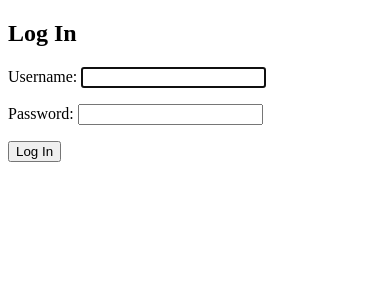
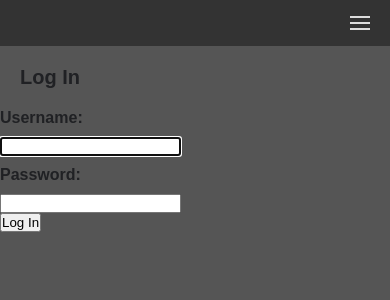
Before and after one commit to blevi3/google_drive_for_home, a Django app: page /accounts/login/ in a window 390 px wide. Shown: the top 300 px of the page. Run offline with Django 4.2, Linux system fonts and the light colour scheme.

Commit message:
navbar added

```diff
--- /dev/null
+++ b/uploader/static/css/navbar.css
@@ -0,0 +1,490 @@
+* {
+  margin: 0;
+  padding: 0;
+  text-decoration: none
+}
+
+body {
+  background: #555;
+}
+
+header {
+  position: relative;
+  width: 100%;
+  background: #333;
+  z-index: 3;
+}
+
+.logo {
+  position: relative;
+  z-index: 123;
+  padding: 10px;
+  font: 18px verdana;
+  color: #6DDB07;
+  float: left;
+  width: 15%
+}
+
+.logo a {
+  color: #6DDB07;
+}
+
+nav {
+  position: relative;
+  width: 980px;
+
+}
+
+.right{
+  padding-right: 2rem;
+  margin-left: auto;
+}
+#cssmenu{
+  width: 100%;
+}
+#cssmenu,
+#cssmenu ul,
+#cssmenu ul li,
+#cssmenu ul li a,
+#cssmenu #head-mobile {
+  border: 0;
+  list-style: none;
+  line-height: 1;
+  display: block;
+  position: relative;
+  -webkit-box-sizing: border-box;
+  -moz-box-sizing: border-box;
+  box-sizing: border-box
+
+}
+
+#cssmenu > ul:last-child {
+  float: right;
+}
+
+
+#cssmenu{
+  display: flex;
+}
+
+#cssmenu:after,
+#cssmenu>ul:after {
+  content: ".";
+  display: block;
+  clear: both;
+  visibility: hidden;
+  line-height: 0;
+  height: 0
+}
+
+#cssmenu #head-mobile {
+  display: none
+}
+
+#cssmenu {
+  font-family: sans-serif;
+  background: #333;
+}
+#cssmenu>ul {
+  margin-bottom: 0;
+}
+
+#cssmenu>ul>li {
+  float: left
+}
+
+#cssmenu>ul>li>a {
+  padding: 17px;
+  font-size: 12px;
+  letter-spacing: 1px;
+  text-decoration: none;
+  color: #ddd;
+  font-weight: 700;
+}
+
+#cssmenu>ul>li:hover>a,
+#cssmenu ul li.active a {
+  color: #fff
+}
+
+#cssmenu>ul>li:hover,
+#cssmenu ul li.active:hover,
+#cssmenu ul li.active,
+#cssmenu ul li.has-sub.active:hover {
+  background: #448D00 !important;
+  -webkit-transition: background .3s ease;
+  -ms-transition: background .3s ease;
+  transition: background .3s ease;
+}
+
+#cssmenu>ul>li.has-sub>a {
+  padding-right: 30px
+}
+
+#cssmenu>ul>li.has-sub>a:after {
+  position: absolute;
+  top: 22px;
+  right: 11px;
+  width: 8px;
+  height: 2px;
+  display: block;
+  background: #ddd;
+  content: ''
+}
+
+#cssmenu>ul>li.has-sub>a:before {
+  position: absolute;
+  top: 19px;
+  right: 14px;
+  display: block;
+  width: 2px;
+  height: 8px;
+  background: #ddd;
+  content: '';
+  -webkit-transition: all .25s ease;
+  -ms-transition: all .25s ease;
+  transition: all .25s ease
+}
+
+#cssmenu>ul>li.has-sub:hover>a:before {
+  top: 23px;
+  height: 0
+}
+
+#cssmenu ul ul {
+  position: absolute;
+  left: -9999px
+}
+
+#cssmenu ul ul li {
+  height: 0;
+  -webkit-transition: all .25s ease;
+  -ms-transition: all .25s ease;
+  background: #333;
+  transition: all .25s ease
+}
+
+#cssmenu ul ul li:hover {}
+
+#cssmenu li:hover>ul {
+  left: auto
+}
+
+#cssmenu li:hover>ul>li {
+  height: 35px
+}
+
+#cssmenu ul ul ul {
+  margin-left: 100%;
+  top: 0
+}
+
+#cssmenu ul ul li a {
+  border-bottom: 1px solid rgba(150, 150, 150, 0.15);
+  padding: 11px 15px;
+  width: 170px;
+  font-size: 12px;
+  text-decoration: none;
+  color: #ddd;
+  font-weight: 400;
+}
+
+#cssmenu ul ul li:last-child>a,
+#cssmenu ul ul li.last-item>a {
+  border-bottom: 0
+}
+
+#cssmenu ul ul li:hover>a,
+#cssmenu ul ul li a:hover {
+  color: #fff
+}
+
+#cssmenu ul ul li.has-sub>a:after {
+  position: absolute;
+  top: 16px;
+  right: 11px;
+  width: 8px;
+  height: 2px;
+  display: block;
+  background: #ddd;
+  content: ''
+}
+
+#cssmenu ul ul li.has-sub>a:before {
+  position: absolute;
+  top: 13px;
+  right: 14px;
+  display: block;
+  width: 2px;
+  height: 8px;
+  background: #ddd;
+  content: '';
+  -webkit-transition: all .25s ease;
+  -ms-transition: all .25s ease;
+  transition: all .25s ease
+}
+
+#cssmenu ul ul>li.has-sub:hover>a:before {
+  top: 17px;
+  height: 0
+}
+
+#cssmenu ul ul li.has-sub:hover,
+#cssmenu ul li.has-sub ul li.has-sub ul li:hover {
+  background: #363636;
+}
+
+#cssmenu ul ul ul li.active a {
+  border-left: 1px solid #333
+}
+
+#cssmenu>ul>li.has-sub>ul>li.active>a,
+#cssmenu>ul ul>li.has-sub>ul>li.active>a {
+  border-top: 1px solid #333
+}
+
+@media screen and (max-width:1000px) {
+  .logo {
+      position: absolute;
+      top: 0;
+      left: 0;
+      width: 100%;
+      height: 46px;
+      text-align: center;
+      padding: 10px 0 0 0;
+      float: none
+  }
+
+  .logo2 {
+      display: none
+  }
+
+  nav {
+      width: 100%;
+  }
+
+  #cssmenu {
+      width: 100%;
+      display: block;
+  }
+
+  #cssmenu ul {
+      width: 100%;
+      display: none
+  }
+
+  #cssmenu ul li {
+      width: 100%;
+      border-top: 1px solid #444
+  }
+
+  #cssmenu ul li:hover {
+      background: #363636;
+  }
+
+  #cssmenu ul ul li,
+  #cssmenu li:hover>ul>li {
+      height: auto
+  }
+
+  #cssmenu ul li a,
+  #cssmenu ul ul li a {
+      width: 100%;
+      border-bottom: 0
+  }
+
+  #cssmenu>ul>li {
+      float: none
+  }
+
+  #cssmenu ul ul li a {
+      padding-left: 25px
+  }
+
+  #cssmenu ul ul li {
+      background: #333 !important;
+  }
+
+  #cssmenu ul ul li:hover {
+      background: #363636 !important
+  }
+
+  #cssmenu ul ul ul li a {
+      padding-left: 35px
+  }
+
+  #cssmenu ul ul li a {
+      color: #ddd;
+      background: none
+  }
+
+  #cssmenu ul ul li:hover>a,
+  #cssmenu ul ul li.active>a {
+      color: #fff
+  }
+
+  #cssmenu ul ul,
+  #cssmenu ul ul ul {
+      position: relative;
+      left: 0;
+      width: 100%;
+      margin: 0;
+      text-align: left;
+      padding: 0;
+  }
+
+  .open{
+      padding-left: 0;
+  }
+
+  #cssmenu>ul>li.has-sub>a:after,
+  #cssmenu>ul>li.has-sub>a:before,
+  #cssmenu ul ul>li.has-sub>a:after,
+  #cssmenu ul ul>li.has-sub>a:before {
+      display: none
+  }
+
+  #cssmenu #head-mobile {
+      display: block;
+
+      padding-left: 0;
+      padding-bottom: 23px;
+      padding-top: 23px;
+      color: #ddd;
+      font-size: 12px;
+      font-weight: 700
+  }
+
+  .button {
+      width: 55px;
+      height: 46px;
+      position: absolute;
+      right: 0;
+      top: 0;
+      cursor: pointer;
+      z-index: 12399994;
+  }
+
+  .button:after {
+      position: absolute;
+      top: 22px;
+      right: 20px;
+      display: block;
+      height: 4px;
+      width: 20px;
+      border-top: 2px solid #dddddd;
+      border-bottom: 2px solid #dddddd;
+      content: ''
+  }
+
+  .button:before {
+      -webkit-transition: all .3s ease;
+      -ms-transition: all .3s ease;
+      transition: all .3s ease;
+      position: absolute;
+      top: 16px;
+      right: 20px;
+      display: block;
+      height: 2px;
+      width: 20px;
+      background: #ddd;
+      content: ''
+  }
+
+  .button.menu-opened:after {
+      -webkit-transition: all .3s ease;
+      -ms-transition: all .3s ease;
+      transition: all .3s ease;
+      top: 23px;
+      border: 0;
+      height: 2px;
+      width: 19px;
+      background: #fff;
+      -webkit-transform: rotate(45deg);
+      -moz-transform: rotate(45deg);
+      -ms-transform: rotate(45deg);
+      -o-transform: rotate(45deg);
+      transform: rotate(45deg)
+  }
+
+  .button.menu-opened:before {
+      top: 23px;
+      background: #fff;
+      width: 19px;
+      -webkit-transform: rotate(-45deg);
+      -moz-transform: rotate(-45deg);
+      -ms-transform: rotate(-45deg);
+      -o-transform: rotate(-45deg);
+      transform: rotate(-45deg)
+  }
+
+  #cssmenu .submenu-button {
+      position: absolute;
+      z-index: 99;
+      right: 0;
+      top: 0;
+      display: block;
+      border-left: 1px solid #444;
+      height: 46px;
+      width: 46px;
+      cursor: pointer
+  }
+
+  #cssmenu .submenu-button.submenu-opened {
+      background: #262626
+  }
+
+  #cssmenu ul ul .submenu-button {
+      height: 34px;
+      width: 34px
+  }
+
+  #cssmenu .submenu-button:after {
+      position: absolute;
+      top: 22px;
+      right: 19px;
+      width: 8px;
+      height: 2px;
+      display: block;
+      background: #ddd;
+      content: ''
+  }
+
+  #cssmenu ul ul .submenu-button:after {
+      top: 15px;
+      right: 13px
+  }
+
+  #cssmenu .submenu-button.submenu-opened:after {
+      background: #fff
+  }
+
+  #cssmenu .submenu-button:before {
+      position: absolute;
+      top: 19px;
+      right: 22px;
+      display: block;
+      width: 2px;
+      height: 8px;
+      background: #ddd;
+      content: ''
+  }
+
+  #cssmenu ul ul .submenu-button:before {
+      top: 12px;
+      right: 16px
+  }
+
+  #cssmenu .submenu-button.submenu-opened:before {
+      display: none
+  }
+
+  #cssmenu ul ul ul li.active a {
+      border-left: none
+  }
+
+  #cssmenu>ul>li.has-sub>ul>li.active>a,
+  #cssmenu>ul ul>li.has-sub>ul>li.active>a {
+      border-top: none
+  }
+}
--- a/uploader/static/css/uploader.css
+++ b/uploader/static/css/uploader.css
@@ -33,7 +33,6 @@ a#shared-with-you button {
     display: block;
     margin: 10px 0;
     padding: 10px 20px;
-    background-color: #fff;
     border: 1px solid #1a73e8;
     border-radius: 4px;
     box-shadow: none;
@@ -43,7 +42,6 @@ a#shared-with-you button {
 }
 form#upload-form input[type="file"] {
     margin-bottom: 0;
-    background-color: #f5f5f5;
     color: #5f6368;
 }
 form#upload-form input[type="submit"] {
@@ -61,7 +59,6 @@ ul#file-list {
 ul#file-list li {
     margin: 10px 0;
     padding: 10px;
-    background-color: #fff;
     border: 1px solid #ddd;
     border-radius: 4px;
     box-shadow: none;
```
Also changed, not shown: uploader/static/js/navbar.js (added, +71 -0 lines), uploader/db.sqlite3, uploader/storage/templates/base.html, uploader/storage/templates/registration/login.html, uploader/storage/templates/upload.html.
